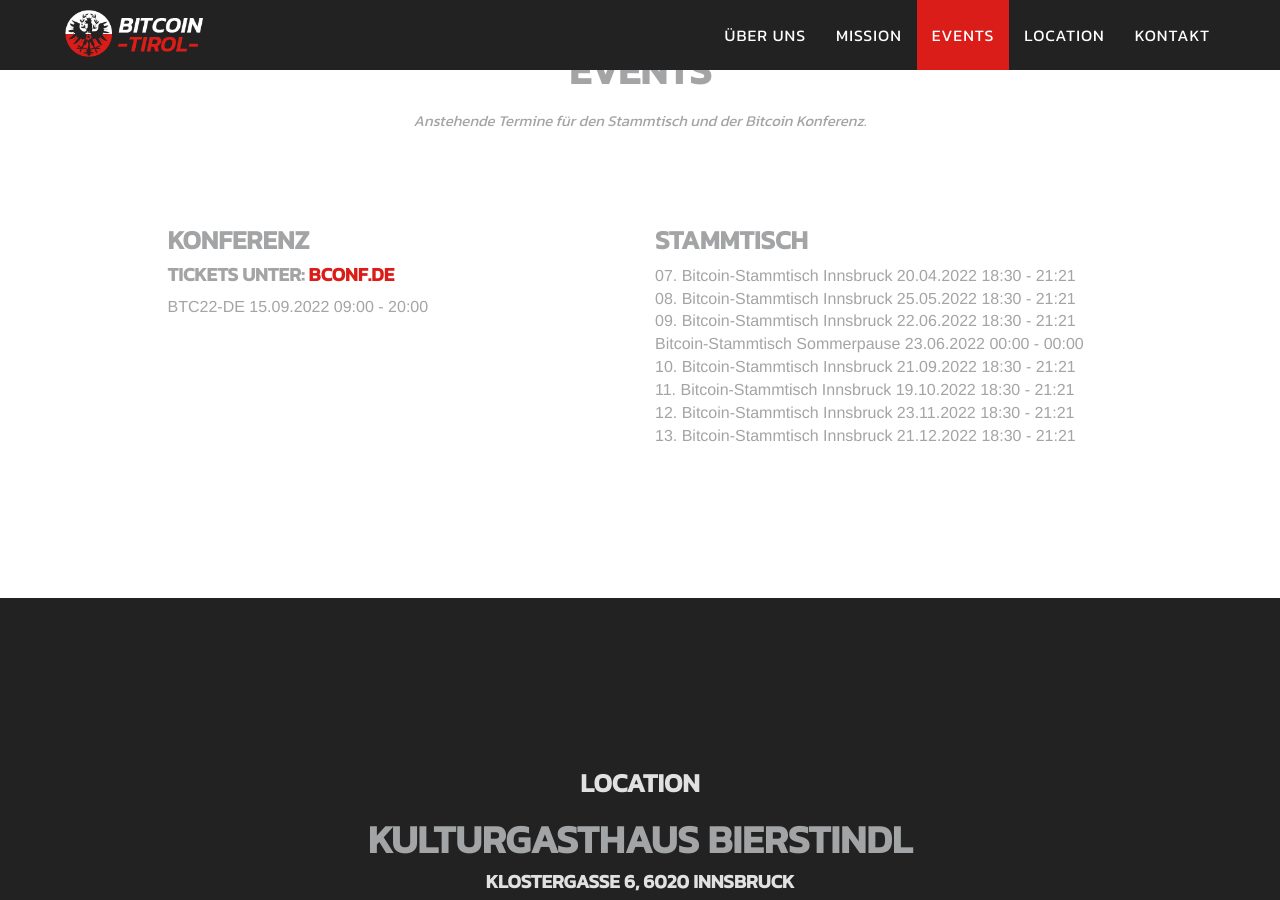
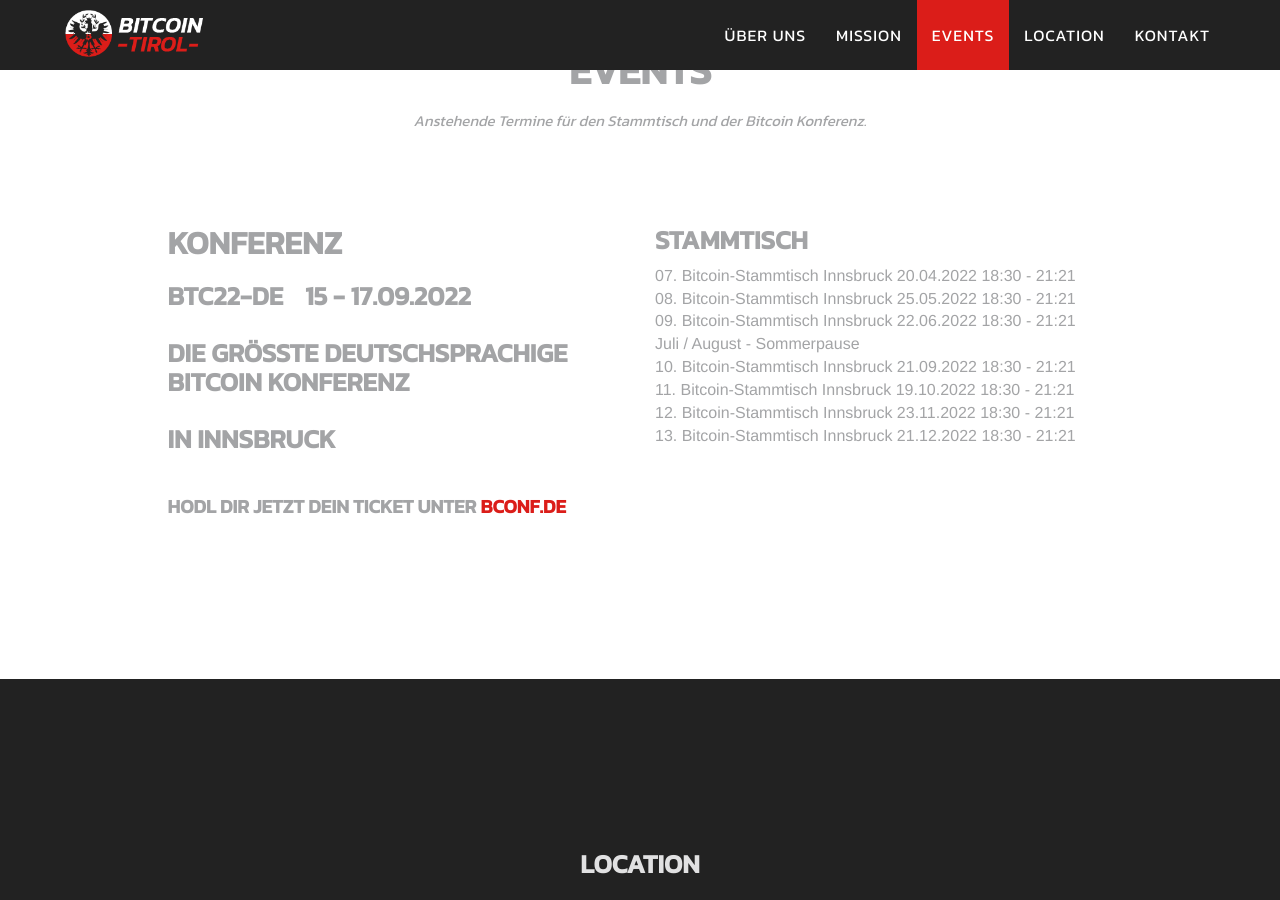
Before and after one commit to bitcoin-tirol/bitcoin-tirol, a Jekyll site: the page built from index.html, in a window 1280 px wide and 900 px high, scrolled down 2320 px. Built offline with Jekyll 4.4.1, drawn with Linux system fonts in a browser that asks for light colours; some of the changed text lies outside the part shown.

Commit message:
minor changes on events and location

```diff
--- a/_data/events.yml
+++ b/_data/events.yml
@@ -71,9 +71,9 @@
   post_info:
 
 - kind: Sommerpause
-  date_time_start: 23.06.2022 00:00
+  date_time_start: 01.07.2022 00:00
   date_time_end: 31.08.2022 00:00
-  title: Bitcoin-Stammtisch Sommerpause
+  title: Sommerpause
   location: Sommer, Sonne, Urlaub
   pre_info:
   post_info:
@@ -123,8 +123,8 @@
   date_time_start: 15.09.2022 09:00
   date_time_end: 17.09.2022 20:00
   title: BTC22-DE
-  location: Congress Innsbruck
-  pre_info: 1.400 pax / Anmeldebeginn am 21.12.2021 um 21:21 Uhr
+  location: In Innsbruck
+  pre_info: Die größte deutschsprachige Bitcoin Konferenz
   post_info:
 
 - kind: xSafeTheDate
--- a/_includes/events.html
+++ b/_includes/events.html
@@ -6,26 +6,38 @@
                 <h3 class="section-subheading text-muted">Anstehende Termine für den Stammtisch und der Bitcoin Konferenz.</h3>
             </div>
             <div class="col-xl-12 col-sm-5 col-md-6 col-lg-offset-1 col-lg-5">
-                <h3 class="text-muted text-center text-md-left">Konferenz</h3>
-                <h4 class="text-muted text-center text-md-left">Tickets unter: <a href="https://bconf.de/" target="_blank">bconf.de</a></h4>
+                <h2 class="text-muted text-center text-md-left">Konferenz</h2>
                 {% for event in site.data.events %}
                 {% capture nowunix %}{{'now' | date: '%s'}}{% endcapture %}
                 {% capture eventtime %}{{event.date_time_end | date: '%s'}}{% endcapture %}
                 {% if eventtime > nowunix and event.kind == "SafeTheDate" %}
-                <div class="text-muted text-center text-md-left">
-                    {{ event.title }} {{ event.date_time_start | date: "%d.%m.%Y %H:%M" }} - {{ event.date_time_end | date: "%H:%M" }}
-                </div>
+                <h3 class="text-muted text-center text-md-left">
+                    <span style="padding-right: 16px;">{{ event.title }}</span> {{ event.date_time_start | date: "%d" }} - {{ event.date_time_end | date: "%d.%m.%Y" }}
+                    <br><br>
+                    {{ event.pre_info }}
+                    <br><br>
+                    {{ event.location }}
+                </h3>
                 {% endif %}
                 {% endfor %}
+                <br>
+                <h4 class="text-muted text-center text-md-left">Hodl Dir jetzt Dein Ticket unter <a href="https://bconf.de/" target="_blank">bconf.de</a></h4>
             </div>
             <div class="col-xl-12 col-sm-7 col-md-6 col-lg-5">
                 <h3 class="text-muted text-center text-md-left">Stammtisch</h3>
                 {% for event in site.data.events %}
                 {% capture nowunix %}{{'now' | date: '%s'}}{% endcapture %}
                 {% capture eventtime %}{{event.date_time_end | date: '%s'}}{% endcapture %}
-                {% if eventtime > nowunix and event.kind == "Stammtisch" or event.kind == "Sommerpause" %}
+                {% if eventtime > nowunix and event.kind == "Stammtisch" %}
                 <div class="text-muted text-center text-md-left">
                     {{ event.title }} {{ event.date_time_start | date: "%d.%m.%Y %H:%M" }} - {{ event.date_time_end | date: "%H:%M" }}
+                </div>
+                {% elsif eventtime > nowunix and event.kind == "Sommerpause" %}
+                <div class="text-muted text-center text-md-left">
+                    {% assign months = "Jänner|Februar|März|April|Mai|Juni|Juli|August|September|Oktober|November|Dezember" | split: "|" %}
+                    {% assign start = event.date_time_start | date: "%-m" | minus: 1 %}
+                    {% assign end = event.date_time_end | date: "%-m" | minus: 1 %}
+                    {{ months[start] }} / {{ months[end] }} - {{ event.title }}
                 </div>
                 {% endif %}
                 {% endfor %}
--- a/_includes/location.html
+++ b/_includes/location.html
@@ -45,7 +45,7 @@
                     </div>
                 </div>
                 <br>
-                <div style="padding-bottom: 10px;">Öffis: Endstation Straßenbahn Linie 1, Haltestelle Bergisel</div>
+                <div style="padding-bottom: 10px;">Infos zu den Öffis: Endstation Straßenbahn Linie 1, Haltestelle Bergisel.</div>
             </div>
         </div>
         <!--div class="row">
```
